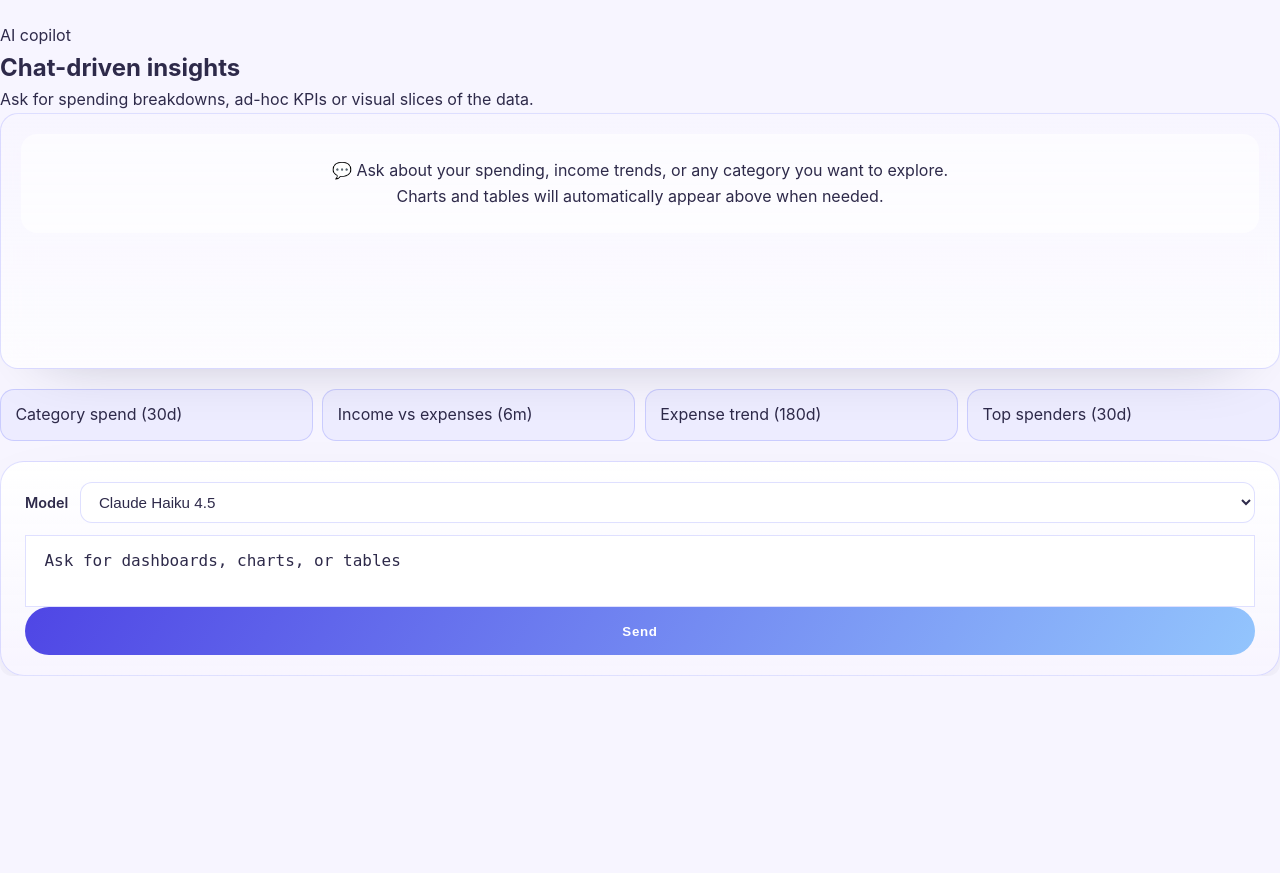
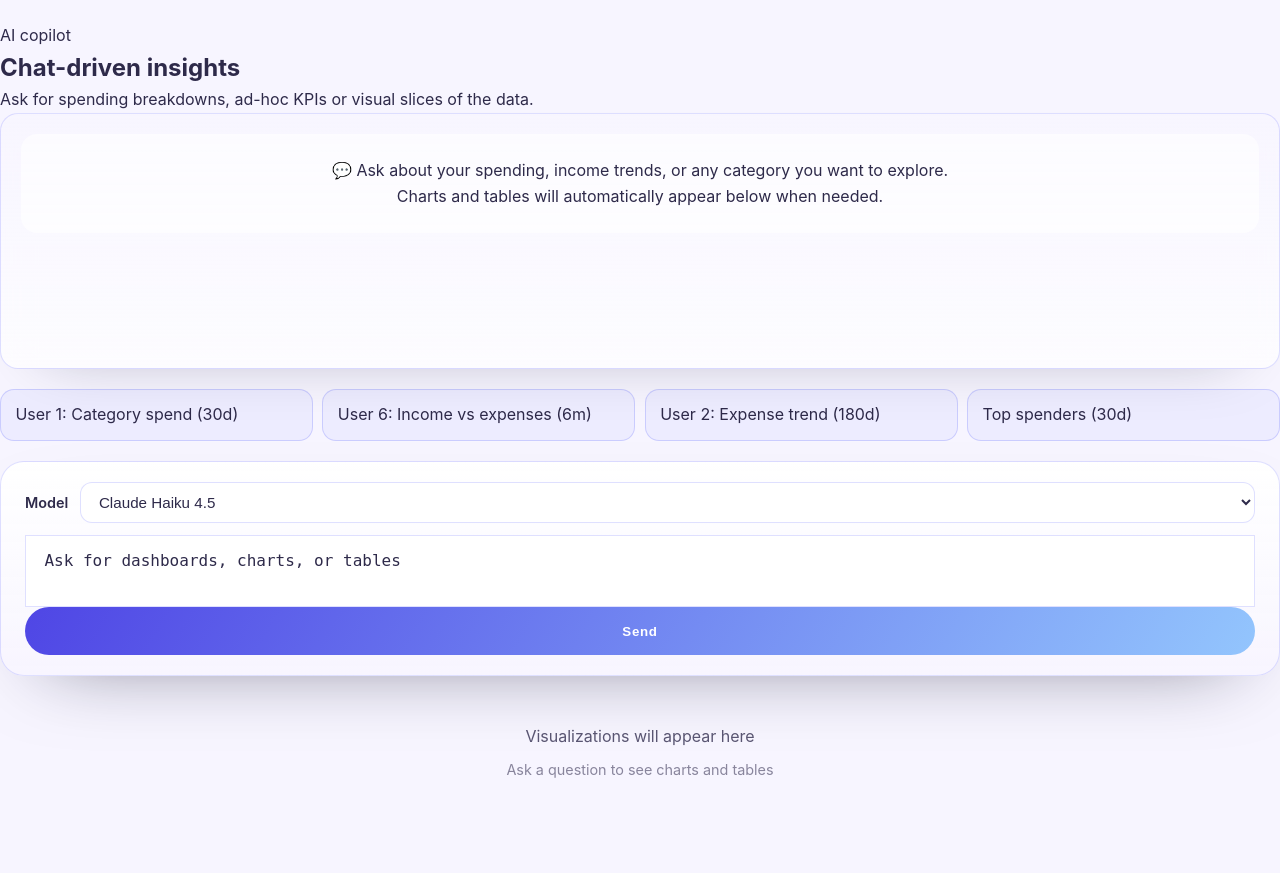
Before and after one commit to duckwilly/finance, a Python web app: template app/templates/presentation/slides/ai_chatbot_mogelijkheden.html in a window 1280 px wide. Shown: the part 442-1315 px from the top of the page. Before the commit the page ends 1118 px from the top, so only its background shows below. Run offline with Jinja, Linux system fonts and the light colour scheme; the template is opened without the code that fills it, so the values that code supplies are empty.

Commit message:
Fixed chatbot sizing issues

```diff
--- a/app/templates/presentation/slides/ai_chatbot_mogelijkheden.html
+++ b/app/templates/presentation/slides/ai_chatbot_mogelijkheden.html
@@ -38,29 +38,8 @@
 
       <div style="margin: 1.5rem 0; border: 1px solid var(--presentation-border); border-radius: 12px; overflow: hidden; background: var(--presentation-surface);">
         <div style="display: grid; grid-template-rows: auto 1fr; gap: 0; min-height: 600px;">
-          <!-- Response panel (shown when response arrives) -->
-          <section id="dashboard-panel" class="details details--ai" data-panel="chatbot" style="display: none; border-bottom: 1px solid var(--presentation-border); max-height: 400px; overflow-y: auto;">
-            <div class="details__panel details__panel--focus">
-              <div class="chatbot-visuals" aria-live="polite">
-                <div class="chart-container" id="chart-container" style="display: none;">
-                  <h3 class="chart-title" id="chart-title"></h3>
-                  <canvas id="chart-canvas"></canvas>
-                </div>
-
-                <div class="table-container" id="table-container" style="display: none;">
-                  <table id="data-table">
-                    <thead id="table-head"></thead>
-                    <tbody id="table-body"></tbody>
-                  </table>
-                </div>
-
-                <div id="chat-visualizations-panel" class="chat-visualizations"></div>
-              </div>
-            </div>
-          </section>
-
-          <!-- Chatbot interface -->
-          <aside class="workspace__chat" id="dashboard-chat" aria-label="AI assistant" style="position: relative; width: 100%;">
+          <!-- Chatbot interface (top) -->
+          <aside class="workspace__chat" id="dashboard-chat" aria-label="AI assistant" style="position: relative; width: 100%; border-bottom: 1px solid var(--presentation-border);">
             <div class="chat-panel" style="height: 100%; border: none; border-radius: 0;">
               <div class="chat-panel__header">
                 <div class="chat-panel__header-copy">
@@ -77,24 +56,24 @@
                   <div class="chat-messages" id="chat-messages" aria-live="polite">
                     <div class="welcome-message">
                       <p>💬 Ask about your spending, income trends, or any category you want to explore.</p>
-                      <p>Charts and tables will automatically appear above when needed.</p>
+                      <p>Charts and tables will automatically appear below when needed.</p>
                     </div>
                   </div>
 
                   <ul class="chat-quick-actions" aria-label="Suggested prompts">
                     <li>
-                      <button type="button" data-chat-suggestion="Show a bar chart of expenses by category for the last 30 days with x_axis=category and y_axis=total, sorted descending, using EUR.">
-                        Category spend (30d)
+                      <button type="button" data-chat-suggestion="Show a bar chart of expenses by category for user 1 for the last 30 days with x_axis=category and y_axis=total, sorted descending, using EUR.">
+                        User 1: Category spend (30d)
                       </button>
                     </li>
                     <li>
-                      <button type="button" data-chat-suggestion="Compare monthly income vs expenses over the last 6 months as a grouped bar chart with x_axis=month and y_axis=[income_total,expenses], sorted ascending by month.">
-                        Income vs expenses (6m)
+                      <button type="button" data-chat-suggestion="Compare monthly income vs expenses for user 6 over the last 6 months as a grouped bar chart with x_axis=month and y_axis=[income_total,expenses], sorted ascending by month.">
+                        User 6: Income vs expenses (6m)
                       </button>
                     </li>
                     <li>
-                      <button type="button" data-chat-suggestion="Plot an expense trend line for the last 180 days with x_axis=month and y_axis=total, sorted ascending by month.">
-                        Expense trend (180d)
+                      <button type="button" data-chat-suggestion="Plot an expense trend line for user 2 for the last 180 days with x_axis=month and y_axis=total, sorted ascending by month.">
+                        User 2: Expense trend (180d)
                       </button>
                     </li>
                     <li>
@@ -150,6 +129,31 @@
               </div>
             </div>
           </aside>
+
+          <!-- Response panel (bottom - visualizations) -->
+          <section id="dashboard-panel" class="details details--ai" data-panel="chatbot" style="display: flex; align-items: center; justify-content: center; padding: 1rem; overflow-y: auto; background: var(--presentation-surface-strong);">
+            <div class="details__panel details__panel--focus">
+              <div class="chatbot-visuals" aria-live="polite">
+                <div style="text-align: center; color: var(--text-secondary); padding: 2rem;">
+                  <p>Visualizations will appear here</p>
+                  <p style="font-size: 0.9rem; margin-top: 0.5rem; opacity: 0.7;">Ask a question to see charts and tables</p>
+                </div>
+                <div class="chart-container" id="chart-container" style="display: none;">
+                  <h3 class="chart-title" id="chart-title"></h3>
+                  <canvas id="chart-canvas"></canvas>
+                </div>
+
+                <div class="table-container" id="table-container" style="display: none;">
+                  <table id="data-table">
+                    <thead id="table-head"></thead>
+                    <tbody id="table-body"></tbody>
+                  </table>
+                </div>
+
+                <div id="chat-visualizations-panel" class="chat-visualizations"></div>
+              </div>
+            </div>
+          </section>
         </div>
       </div>
 
@@ -175,9 +179,14 @@
           document.body.addEventListener('htmx:afterSwap', (event) => {
             const panel = document.getElementById('dashboard-panel');
             if (panel && event.detail?.target === panel) {
-              panel.style.display = 'block';
-              // Scroll panel into view for presentation
-              panel.scrollIntoView({ behavior: 'smooth', block: 'nearest' });
+              panel.style.display = 'flex';
+
+              // Hide placeholder text when content arrives
+              const placeholder = panel.querySelector('.chatbot-visuals > div:first-child');
+              if (placeholder && placeholder.textContent.includes('Visualizations will appear here')) {
+                placeholder.style.display = 'none';
+              }
+
               // Trigger chart resize if needed
               setTimeout(() => {
                 window.dispatchEvent(new Event('resize'));
```
